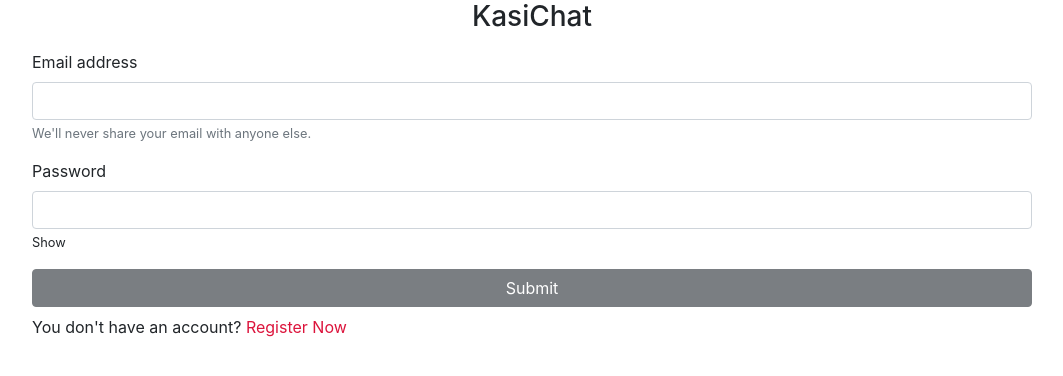
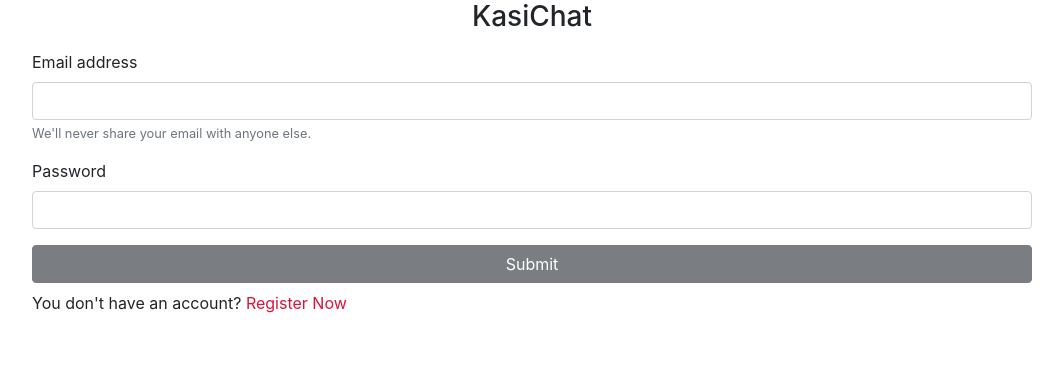
Before and after one commit to CodeSevenic/Sibs-Social-App, a React (Create React App) app in the folder client/: page / in a window 1280 px wide. Shown: the top 376 px of the page, without its empty margins (108-1171 px from the left). Built offline with nearby package versions, Linux system fonts and the light colour scheme.

Commit message:
KasiChat Code Update

```diff
--- a/client/src/pages/login.js
+++ b/client/src/pages/login.js
@@ -52,7 +52,7 @@
               value={password}
               name="password"
             />
-            <small onClick={() => setTypePass(!typePass)}>{typePass ? 'Hide' : 'Show'}</small>
+            {/* <small onClick={() => setTypePass(!typePass)}>{typePass ? 'Hide' : 'Show'}</small> */}
           </div>
         </div>
         <button
```
